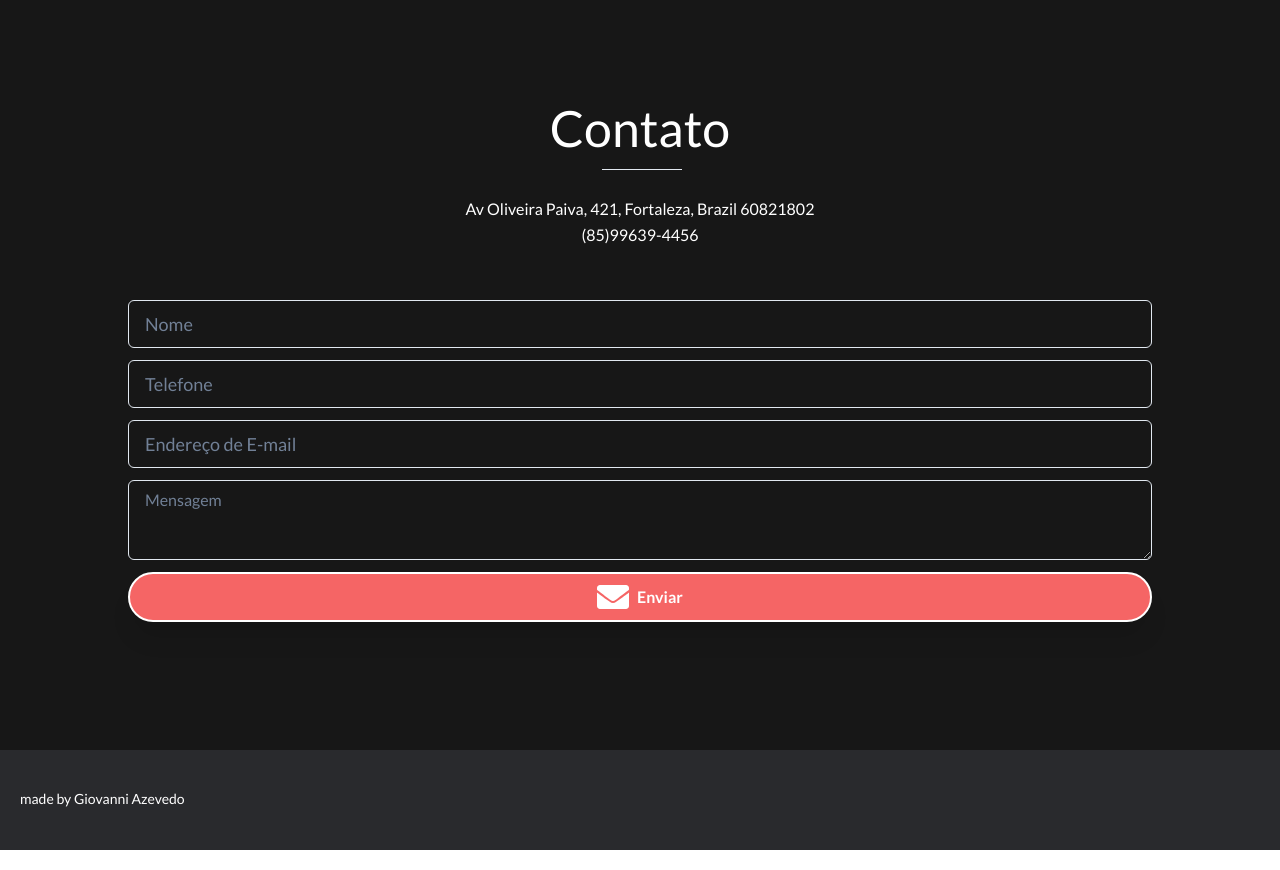
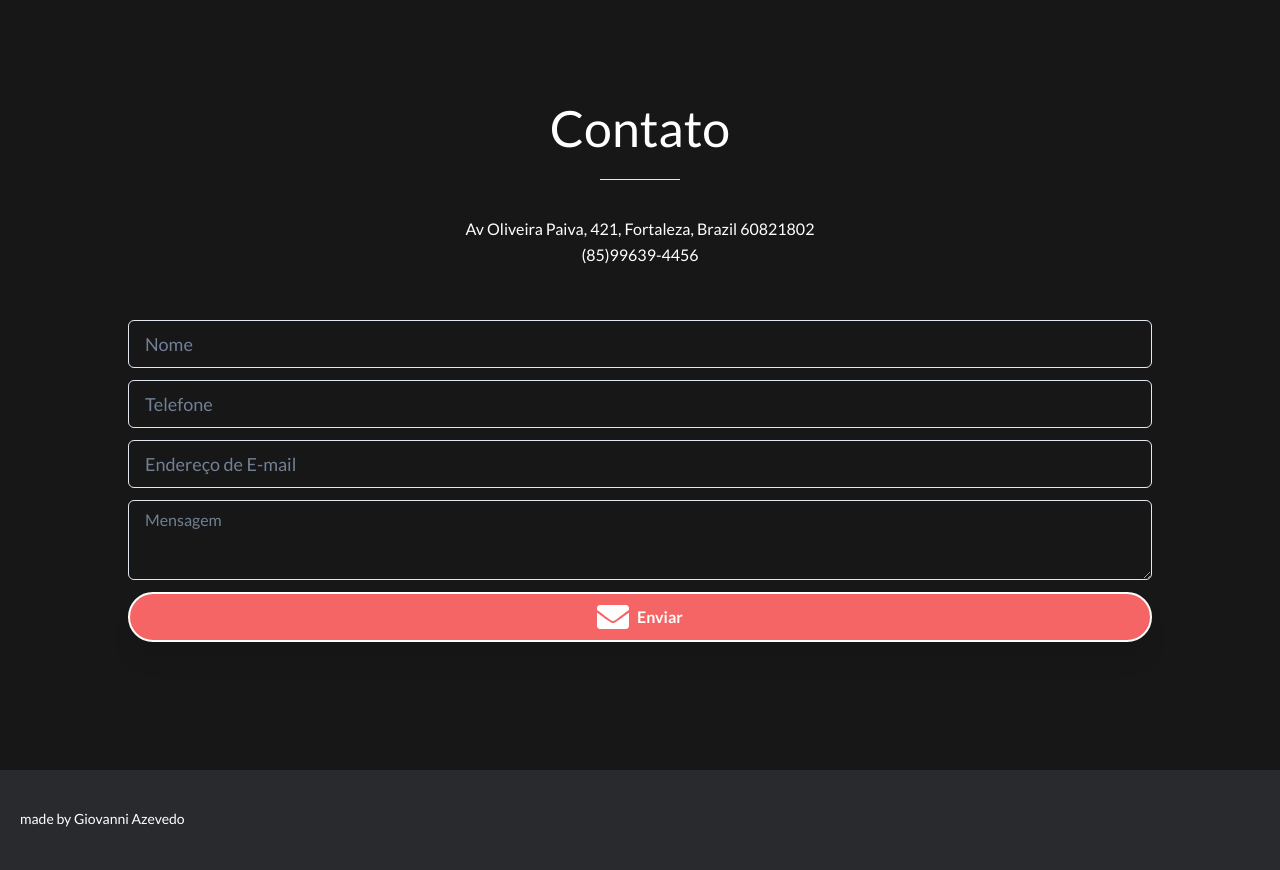
Before and after one commit to GiovanniAsantos/produtora-mov, a React (Vite) app: page / in a window 1280 px wide. Shown: the part 3299-4169 px from the top of the page. Built offline with nearby package versions, Linux system fonts and the light colour scheme.

Commit message:
segue ajuste no tamanho da font de h1 em smallabout e na linha abaixo de contato

```diff
--- a/src/components/layouts/HomeLayout/Contact/Contact.tsx
+++ b/src/components/layouts/HomeLayout/Contact/Contact.tsx
@@ -39,8 +39,11 @@ export const Contact: React.FC<ContactProps> = () => {
             justifyContent={"center"}
             textAlign={"center"}
           >
-            <h1 style={{ fontSize: "50px" }}>Contato</h1>
-            <hr style={{ color: "white", width: "80px", marginLeft: "47%" }} />
+            <Box
+            textAlign="center">
+              <h1 style={{ fontSize: "50px" }}>Contato</h1>
+            <hr style={{ color: "white", width: "80px", margin: "10px auto" }} />
+            </Box>
             <br />
             <p>Av Oliveira Paiva, 421, Fortaleza, Brazil 60821802</p>
             <p>(85)99639-4456</p>
--- a/src/components/layouts/HomeLayout/HomeAboutResume/style.css
+++ b/src/components/layouts/HomeLayout/HomeAboutResume/style.css
@@ -99,7 +99,7 @@
 /* Estilos responsivos */
 @media (max-width: 768px) {
   .small-about-title {
-    font-size: 30px;
+    font-size: 50px;
   }
 
   .small-about-text {
```
